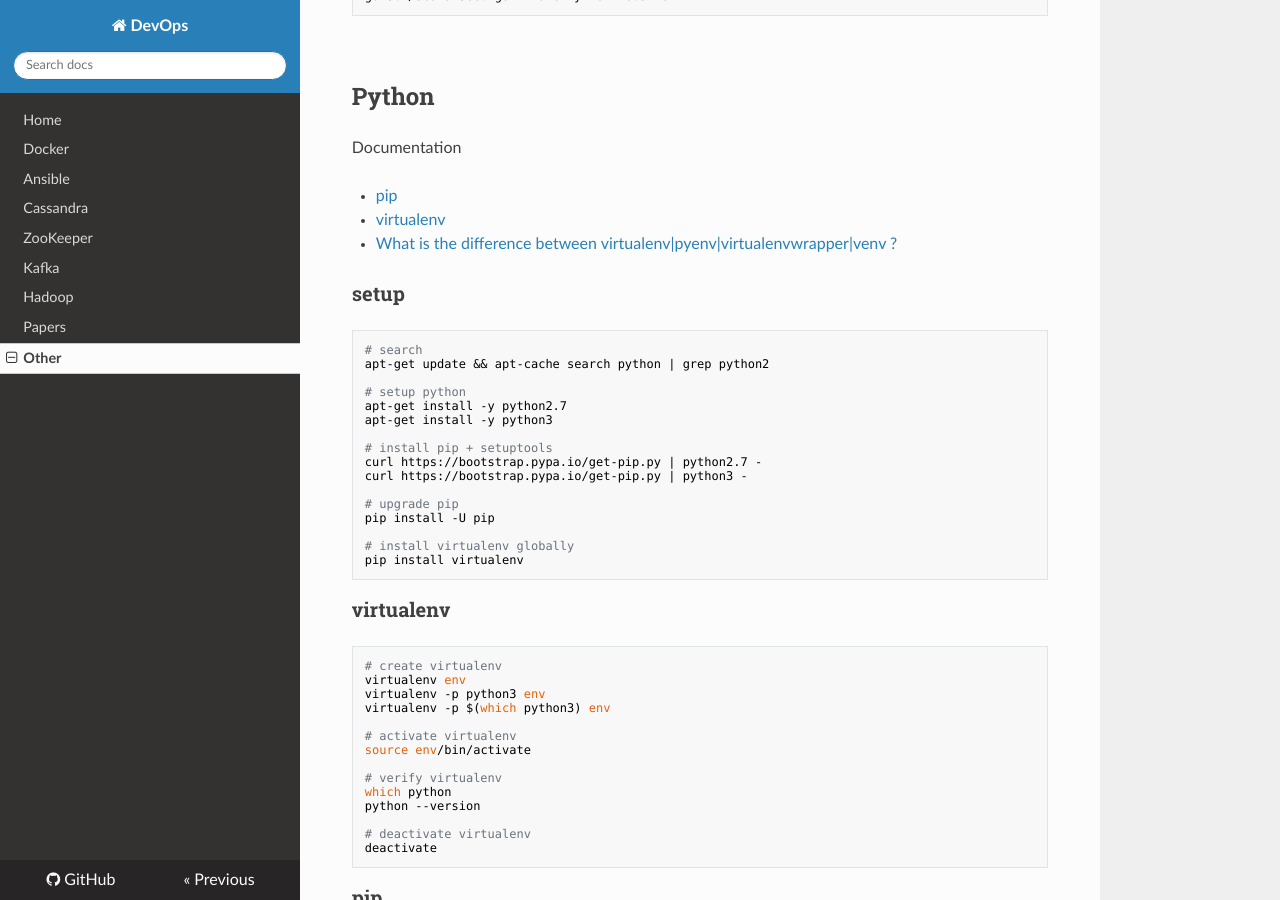
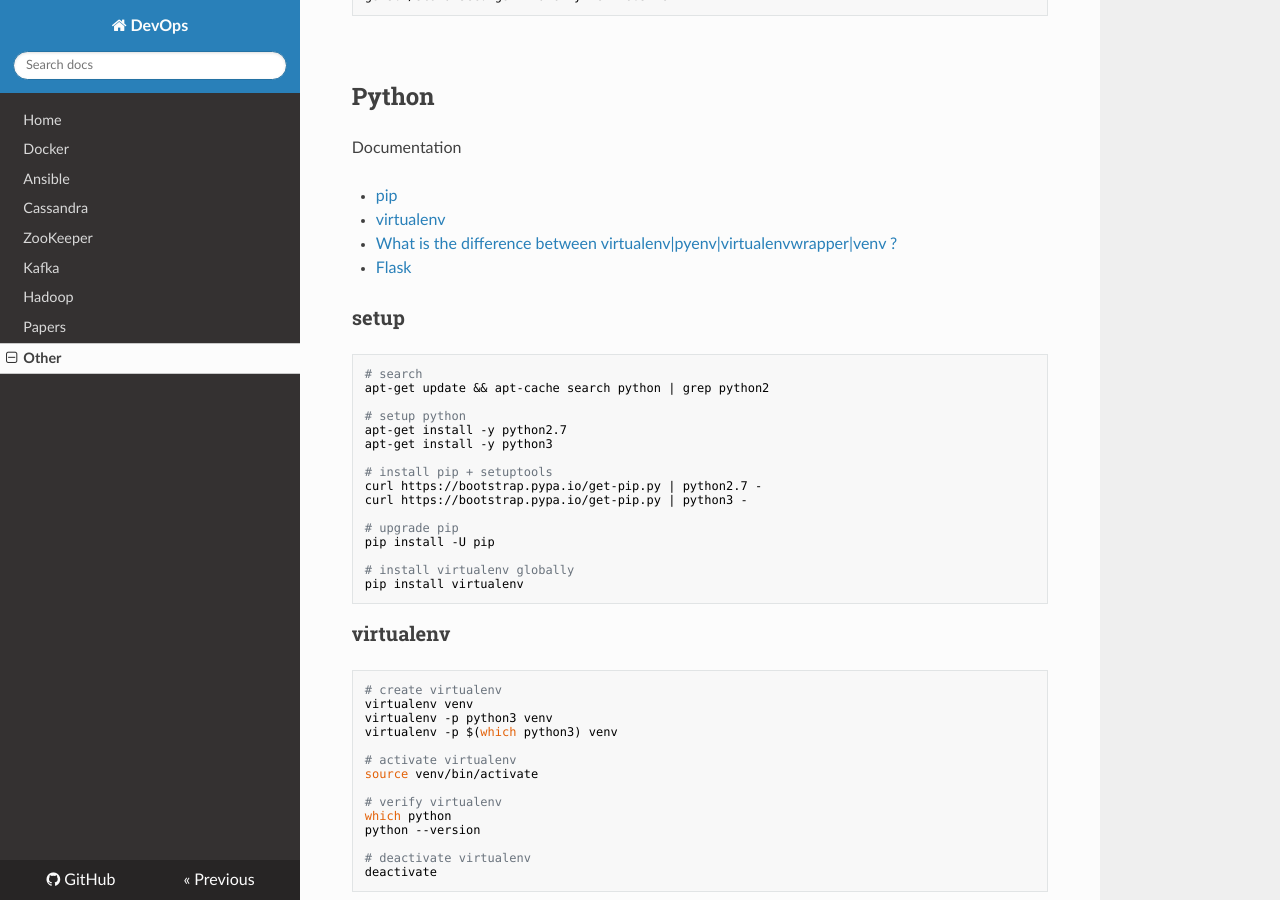
Before and after one commit to niqdev/devops, an MkDocs documentation site: the page built from docs/other.md, in a window 1280 px wide and 900 px high, scrolled down 2889 px. Built offline with MkDocs 1.6.1, drawn with Linux system fonts in a browser that asks for light colours; nearby versions of some CDN libraries; old or Windows-style settings are respelled for this version of MkDocs.

Commit message:
aws: draft doc

````diff
--- a/dev.txt
+++ b/dev.txt
@@ -1,13 +1,13 @@
 DEV info
 
 TODO
+
+* aws: cli + emr + s3
 
 * giter8 scala-seed: build, scopt, log, config, plugin, readme
 * giter8 spark-seed
 https://github.com/josephpconley/spark-seed.g8
 * giter8 akka-seed
-
-* aws: cli + emr + s3
 
 ---
 
--- a/docs/other.md
+++ b/docs/other.md
@@ -150,6 +150,7 @@ Documentation
 * [pip](https://pip.pypa.io/en/stable/user_guide)
 * [virtualenv](https://virtualenv.pypa.io/en/stable/userguide)
 * [What is the difference between virtualenv|pyenv|virtualenvwrapper|venv ?](https://stackoverflow.com/questions/41573587/what-is-the-difference-between-venv-pyvenv-pyenv-virtualenv-virtualenvwrappe)
+* [Flask](http://flask.pocoo.org)
 
 ### setup
 ```bash
@@ -174,12 +175,12 @@ pip install virtualenv
 ### virtualenv
 ```bash
 # create virtualenv
-virtualenv env
-virtualenv -p python3 env
-virtualenv -p $(which python3) env
+virtualenv venv
+virtualenv -p python3 venv
+virtualenv -p $(which python3) venv
 
 # activate virtualenv
-source env/bin/activate
+source venv/bin/activate
 
 # verify virtualenv
 which python
````
Also changed, not shown: docs/aws.md (added, +29 -0 lines), 1 other file.
